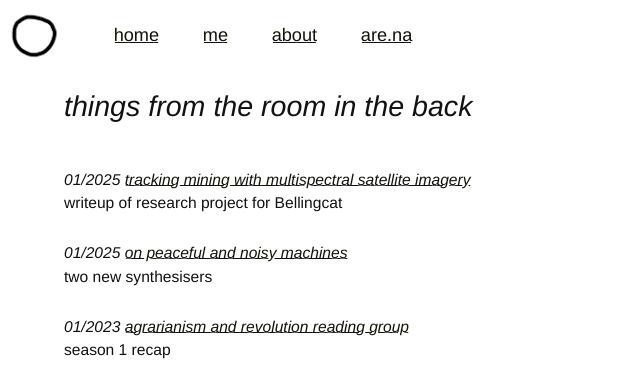
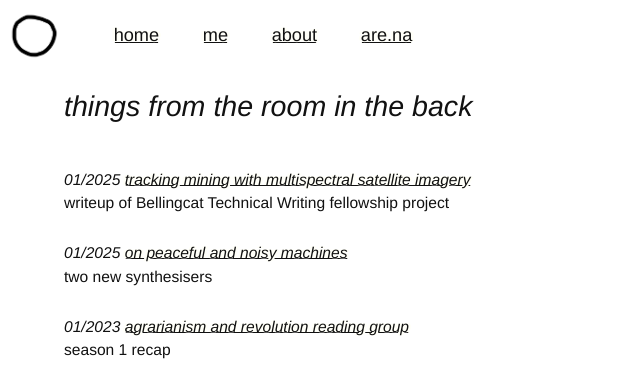
Before and after one commit to agnescameron/blog, a Jekyll site: the page built from index.html, in a window 1280 px wide and 993 px high. Shown: the top 386 px of the window, without its empty margins (0-640 px from the left). Built offline with Jekyll 4.4.1, drawn with Linux system fonts in a browser that asks for light colours.

Commit message:
redid subtitle

```diff
--- a/_posts/2024-12-12-satellite.md
+++ b/_posts/2024-12-12-satellite.md
@@ -3,7 +3,7 @@ layout: post
 title:  "tracking mining with multispectral satellite imagery"
 author: agnes cameron
 date:  2025-01-10
-description: writeup of research project for Bellingcat
+description: writeup of Bellingcat Technical Writing fellowship project
 tags: satellite, mining
 status: published
 image: '/img/bellingcat/tayan-full-2.png'
```
